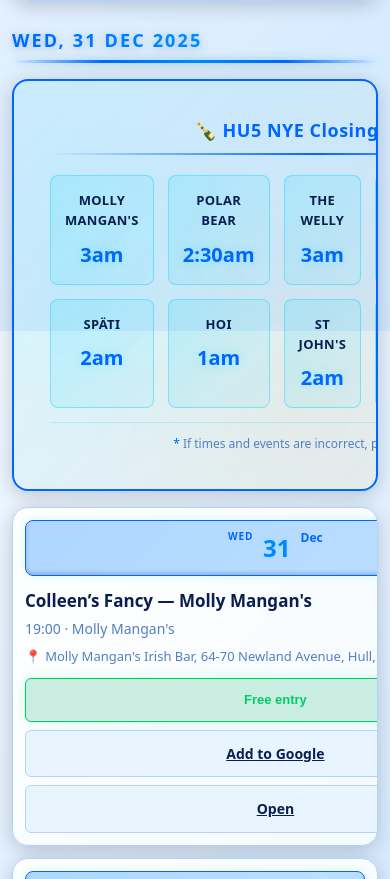
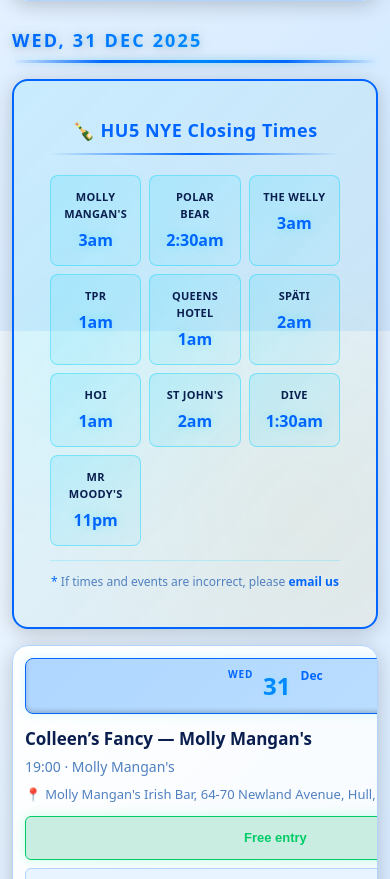
Before and after one commit to cking1100/hu5-events, a website: page public/index.html in a window 390 px wide. Shown: the part 3889-4768 px from the top of the page. Drawn offline with Linux system fonts and the light colour scheme; animation ran at ten frames a second.

Commit message:
feat: enhance NYE closing times display with responsive grid layout

```diff
--- a/public/index.html
+++ b/public/index.html
@@ -1061,6 +1061,24 @@
       #toast.show {
         opacity: 1;
         transform: translateX(-50%) translateY(0) scale(1);
+      }
+      /* NYE closing times grid responsive */
+      .nye-grid {
+        display: grid;
+        grid-template-columns: repeat(5, 1fr);
+        gap: 14px;
+      }
+      @media (max-width: 768px) {
+        .nye-grid {
+          grid-template-columns: repeat(auto-fit, minmax(85px, 1fr));
+          gap: 10px;
+        }
+      }
+      @media (max-width: 480px) {
+        .nye-grid {
+          grid-template-columns: repeat(auto-fit, minmax(75px, 1fr));
+          gap: 8px;
+        }
       }
     </style>
     <script id="events-ld" type="application/ld+json"></script>
@@ -2748,46 +2766,46 @@
                             <h2 class="title" style="color: var(--accent); margin: 0 0 4px 0; font-size: 18px; letter-spacing: 0.5px;">🍾 HU5 NYE Closing Times</h2>
                             <div style="height: 2px; background: linear-gradient(90deg, transparent, var(--accent), transparent); margin-top: 8px;"></div>
                           </div>
-                          <div style="display: grid; grid-template-columns: repeat(5, 1fr); gap: 14px;">
-                            <div style="padding: 14px; border-radius: 8px; background: linear-gradient(135deg, rgba(0, 212, 255, 0.15) 0%, rgba(0, 212, 255, 0.05) 100%); border: 1.5px solid rgba(0, 212, 255, 0.4); text-align: center; transition: all 0.3s; cursor: default;">
-                              <div style="font-size: 13px; font-weight: 700; color: var(--text); margin-bottom: 8px; text-transform: uppercase; letter-spacing: 0.3px;">Molly Mangan's</div>
-                              <div style="font-size: 20px; font-weight: 800; color: var(--accent); text-shadow: 0 0 10px rgba(0, 212, 255, 0.3);">3am</div>
+                          <div class="nye-grid">
+                            <div style="padding: 12px; border-radius: 8px; background: linear-gradient(135deg, rgba(0, 212, 255, 0.15) 0%, rgba(0, 212, 255, 0.05) 100%); border: 1.5px solid rgba(0, 212, 255, 0.4); text-align: center; transition: all 0.3s; cursor: default;">
+                              <div style="font-size: 11px; font-weight: 700; color: var(--text); margin-bottom: 6px; text-transform: uppercase; letter-spacing: 0.3px;">Molly Mangan's</div>
+                              <div style="font-size: 16px; font-weight: 800; color: var(--accent); text-shadow: 0 0 10px rgba(0, 212, 255, 0.3);">3am</div>
                             </div>
-                            <div style="padding: 14px; border-radius: 8px; background: linear-gradient(135deg, rgba(0, 212, 255, 0.15) 0%, rgba(0, 212, 255, 0.05) 100%); border: 1.5px solid rgba(0, 212, 255, 0.4); text-align: center; transition: all 0.3s; cursor: default;">
-                              <div style="font-size: 13px; font-weight: 700; color: var(--text); margin-bottom: 8px; text-transform: uppercase; letter-spacing: 0.3px;">Polar Bear</div>
-                              <div style="font-size: 20px; font-weight: 800; color: var(--accent); text-shadow: 0 0 10px rgba(0, 212, 255, 0.3);">2:30am</div>
+                            <div style="padding: 12px; border-radius: 8px; background: linear-gradient(135deg, rgba(0, 212, 255, 0.15) 0%, rgba(0, 212, 255, 0.05) 100%); border: 1.5px solid rgba(0, 212, 255, 0.4); text-align: center; transition: all 0.3s; cursor: default;">
+                              <div style="font-size: 11px; font-weight: 700; color: var(--text); margin-bottom: 6px; text-transform: uppercase; letter-spacing: 0.3px;">Polar Bear</div>
+                              <div style="font-size: 16px; font-weight: 800; color: var(--accent); text-shadow: 0 0 10px rgba(0, 212, 255, 0.3);">2:30am</div>
                             </div>
-                            <div style="padding: 14px; border-radius: 8px; background: linear-gradient(135deg, rgba(0, 212, 255, 0.15) 0%, rgba(0, 212, 255, 0.05) 100%); border: 1.5px solid rgba(0, 212, 255, 0.4); text-align: center; transition: all 0.3s; cursor: default;">
-                              <div style="font-size: 13px; font-weight: 700; color: var(--text); margin-bottom: 8px; text-transform: uppercase; letter-spacing: 0.3px;">The Welly</div>
-                              <div style="font-size: 20px; font-weight: 800; color: var(--accent); text-shadow: 0 0 10px rgba(0, 212, 255, 0.3);">3am</div>
+                            <div style="padding: 12px; border-radius: 8px; background: linear-gradient(135deg, rgba(0, 212, 255, 0.15) 0%, rgba(0, 212, 255, 0.05) 100%); border: 1.5px solid rgba(0, 212, 255, 0.4); text-align: center; transition: all 0.3s; cursor: default;">
+                              <div style="font-size: 11px; font-weight: 700; color: var(--text); margin-bottom: 6px; text-transform: uppercase; letter-spacing: 0.3px;">The Welly</div>
+                              <div style="font-size: 16px; font-weight: 800; color: var(--accent); text-shadow: 0 0 10px rgba(0, 212, 255, 0.3);">3am</div>
                             </div>
-                            <div style="padding: 14px; border-radius: 8px; background: linear-gradient(135deg, rgba(0, 212, 255, 0.15) 0%, rgba(0, 212, 255, 0.05) 100%); border: 1.5px solid rgba(0, 212, 255, 0.4); text-align: center; transition: all 0.3s; cursor: default;">
-                              <div style="font-size: 13px; font-weight: 700; color: var(--text); margin-bottom: 8px; text-transform: uppercase; letter-spacing: 0.3px;">TPR</div>
-                              <div style="font-size: 20px; font-weight: 800; color: var(--accent); text-shadow: 0 0 10px rgba(0, 212, 255, 0.3);">1am</div>
+                            <div style="padding: 12px; border-radius: 8px; background: linear-gradient(135deg, rgba(0, 212, 255, 0.15) 0%, rgba(0, 212, 255, 0.05) 100%); border: 1.5px solid rgba(0, 212, 255, 0.4); text-align: center; transition: all 0.3s; cursor: default;">
+                              <div style="font-size: 11px; font-weight: 700; color: var(--text); margin-bottom: 6px; text-transform: uppercase; letter-spacing: 0.3px;">TPR</div>
+                              <div style="font-size: 16px; font-weight: 800; color: var(--accent); text-shadow: 0 0 10px rgba(0, 212, 255, 0.3);">1am</div>
                             </div>
-                            <div style="padding: 14px; border-radius: 8px; background: linear-gradient(135deg, rgba(0, 212, 255, 0.15) 0%, rgba(0, 212, 255, 0.05) 100%); border: 1.5px solid rgba(0, 212, 255, 0.4); text-align: center; transition: all 0.3s; cursor: default;">
-                              <div style="font-size: 13px; font-weight: 700; color: var(--text); margin-bottom: 8px; text-transform: uppercase; letter-spacing: 0.3px;">Queens Hotel</div>
-                              <div style="font-size: 20px; font-weight: 800; color: var(--accent); text-shadow: 0 0 10px rgba(0, 212, 255, 0.3);">1am</div>
+                            <div style="padding: 12px; border-radius: 8px; background: linear-gradient(135deg, rgba(0, 212, 255, 0.15) 0%, rgba(0, 212, 255, 0.05) 100%); border: 1.5px solid rgba(0, 212, 255, 0.4); text-align: center; transition: all 0.3s; cursor: default;">
+                              <div style="font-size: 11px; font-weight: 700; color: var(--text); margin-bottom: 6px; text-transform: uppercase; letter-spacing: 0.3px;">Queens Hotel</div>
+                              <div style="font-size: 16px; font-weight: 800; color: var(--accent); text-shadow: 0 0 10px rgba(0, 212, 255, 0.3);">1am</div>
                             </div>
-                            <div style="padding: 14px; border-radius: 8px; background: linear-gradient(135deg, rgba(0, 212, 255, 0.15) 0%, rgba(0, 212, 255, 0.05) 100%); border: 1.5px solid rgba(0, 212, 255, 0.4); text-align: center; transition: all 0.3s; cursor: default;">
-                              <div style="font-size: 13px; font-weight: 700; color: var(--text); margin-bottom: 8px; text-transform: uppercase; letter-spacing: 0.3px;">Späti</div>
-                              <div style="font-size: 20px; font-weight: 800; color: var(--accent); text-shadow: 0 0 10px rgba(0, 212, 255, 0.3);">2am</div>
+                            <div style="padding: 12px; border-radius: 8px; background: linear-gradient(135deg, rgba(0, 212, 255, 0.15) 0%, rgba(0, 212, 255, 0.05) 100%); border: 1.5px solid rgba(0, 212, 255, 0.4); text-align: center; transition: all 0.3s; cursor: default;">
+                              <div style="font-size: 11px; font-weight: 700; color: var(--text); margin-bottom: 6px; text-transform: uppercase; letter-spacing: 0.3px;">Späti</div>
+                              <div style="font-size: 16px; font-weight: 800; color: var(--accent); text-shadow: 0 0 10px rgba(0, 212, 255, 0.3);">2am</div>
                             </div>
-                            <div style="padding: 14px; border-radius: 8px; background: linear-gradient(135deg, rgba(0, 212, 255, 0.15) 0%, rgba(0, 212, 255, 0.05) 100%); border: 1.5px solid rgba(0, 212, 255, 0.4); text-align: center; transition: all 0.3s; cursor: default;">
-                              <div style="font-size: 13px; font-weight: 700; color: var(--text); margin-bottom: 8px; text-transform: uppercase; letter-spacing: 0.3px;">Hoi</div>
-                              <div style="font-size: 20px; font-weight: 800; color: var(--accent); text-shadow: 0 0 10px rgba(0, 212, 255, 0.3);">1am</div>
+                            <div style="padding: 12px; border-radius: 8px; background: linear-gradient(135deg, rgba(0, 212, 255, 0.15) 0%, rgba(0, 212, 255, 0.05) 100%); border: 1.5px solid rgba(0, 212, 255, 0.4); text-align: center; transition: all 0.3s; cursor: default;">
+                              <div style="font-size: 11px; font-weight: 700; color: var(--text); margin-bottom: 6px; text-transform: uppercase; letter-spacing: 0.3px;">Hoi</div>
+                              <div style="font-size: 16px; font-weight: 800; color: var(--accent); text-shadow: 0 0 10px rgba(0, 212, 255, 0.3);">1am</div>
                             </div>
-                            <div style="padding: 14px; border-radius: 8px; background: linear-gradient(135deg, rgba(0, 212, 255, 0.15) 0%, rgba(0, 212, 255, 0.05) 100%); border: 1.5px solid rgba(0, 212, 255, 0.4); text-align: center; transition: all 0.3s; cursor: default;">
-                              <div style="font-size: 13px; font-weight: 700; color: var(--text); margin-bottom: 8px; text-transform: uppercase; letter-spacing: 0.3px;">St John's</div>
-                              <div style="font-size: 20px; font-weight: 800; color: var(--accent); text-shadow: 0 0 10px rgba(0, 212, 255, 0.3);">2am</div>
+                            <div style="padding: 12px; border-radius: 8px; background: linear-gradient(135deg, rgba(0, 212, 255, 0.15) 0%, rgba(0, 212, 255, 0.05) 100%); border: 1.5px solid rgba(0, 212, 255, 0.4); text-align: center; transition: all 0.3s; cursor: default;">
+                              <div style="font-size: 11px; font-weight: 700; color: var(--text); margin-bottom: 6px; text-transform: uppercase; letter-spacing: 0.3px;">St John's</div>
+                              <div style="font-size: 16px; font-weight: 800; color: var(--accent); text-shadow: 0 0 10px rgba(0, 212, 255, 0.3);">2am</div>
                             </div>
-                            <div style="padding: 14px; border-radius: 8px; background: linear-gradient(135deg, rgba(0, 212, 255, 0.15) 0%, rgba(0, 212, 255, 0.05) 100%); border: 1.5px solid rgba(0, 212, 255, 0.4); text-align: center; transition: all 0.3s; cursor: default;">
-                              <div style="font-size: 13px; font-weight: 700; color: var(--text); margin-bottom: 8px; text-transform: uppercase; letter-spacing: 0.3px;">Dive</div>
-                              <div style="font-size: 20px; font-weight: 800; color: var(--accent); text-shadow: 0 0 10px rgba(0, 212, 255, 0.3);">1:30am</div>
+                            <div style="padding: 12px; border-radius: 8px; background: linear-gradient(135deg, rgba(0, 212, 255, 0.15) 0%, rgba(0, 212, 255, 0.05) 100%); border: 1.5px solid rgba(0, 212, 255, 0.4); text-align: center; transition: all 0.3s; cursor: default;">
+                              <div style="font-size: 11px; font-weight: 700; color: var(--text); margin-bottom: 6px; text-transform: uppercase; letter-spacing: 0.3px;">Dive</div>
+                              <div style="font-size: 16px; font-weight: 800; color: var(--accent); text-shadow: 0 0 10px rgba(0, 212, 255, 0.3);">1:30am</div>
                             </div>
-                            <div style="padding: 14px; border-radius: 8px; background: linear-gradient(135deg, rgba(0, 212, 255, 0.15) 0%, rgba(0, 212, 255, 0.05) 100%); border: 1.5px solid rgba(0, 212, 255, 0.4); text-align: center; transition: all 0.3s; cursor: default;">
-                              <div style="font-size: 13px; font-weight: 700; color: var(--text); margin-bottom: 8px; text-transform: uppercase; letter-spacing: 0.3px;">Mr Moody's</div>
-                              <div style="font-size: 20px; font-weight: 800; color: var(--accent); text-shadow: 0 0 10px rgba(0, 212, 255, 0.3);">11pm</div>
+                            <div style="padding: 12px; border-radius: 8px; background: linear-gradient(135deg, rgba(0, 212, 255, 0.15) 0%, rgba(0, 212, 255, 0.05) 100%); border: 1.5px solid rgba(0, 212, 255, 0.4); text-align: center; transition: all 0.3s; cursor: default;">
+                              <div style="font-size: 11px; font-weight: 700; color: var(--text); margin-bottom: 6px; text-transform: uppercase; letter-spacing: 0.3px;">Mr Moody's</div>
+                              <div style="font-size: 16px; font-weight: 800; color: var(--accent); text-shadow: 0 0 10px rgba(0, 212, 255, 0.3);">11pm</div>
                             </div>
                           </div>
                           <div style="text-align: center; margin-top: 14px; padding-top: 12px; border-top: 1px solid rgba(0, 212, 255, 0.2); font-size: 12px; color: var(--muted);">
```
